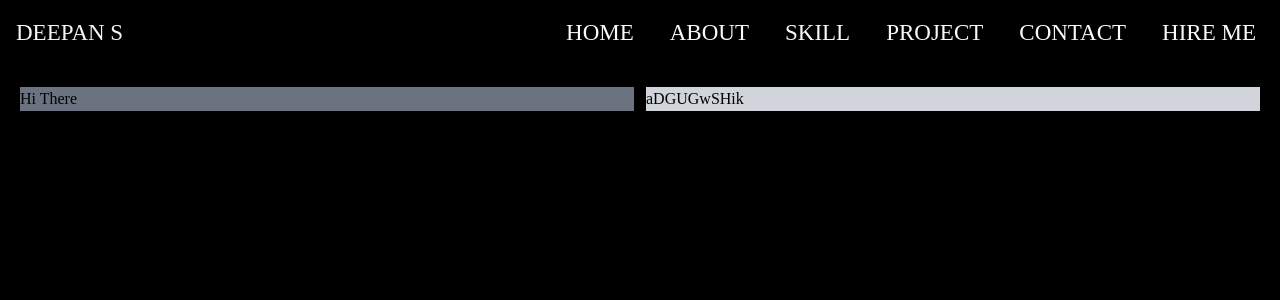
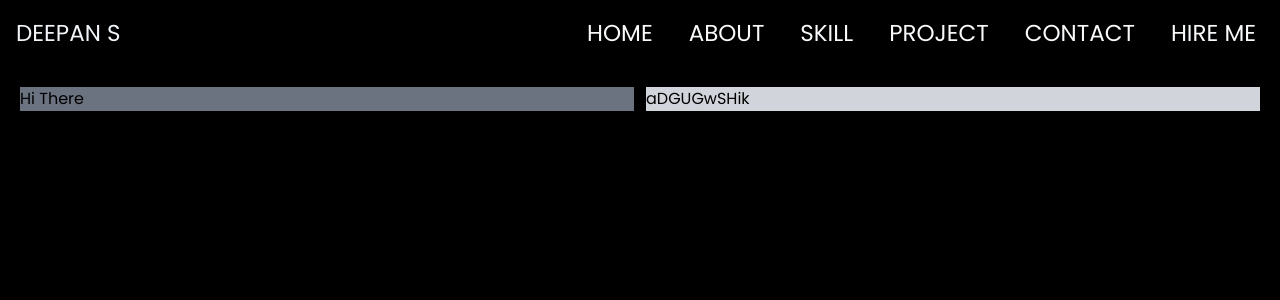
Before and after one commit to DeepanSenthilkumar005/reactportfolio, a React (Vite) app: page / in a window 1280 px wide. Shown: the top 300 px of the page. Built offline with nearby package versions, Linux system fonts and the light colour scheme.

Commit message:
fix:text changed

```diff
--- a/tailwind.config.js
+++ b/tailwind.config.js
@@ -29,7 +29,7 @@ module.exports = {
                  'satisfy': ['Satisfy', 'cursive'],
                   'shadows-into-light': ['Shadows Into Light','cursive'],
                    'sacramento': ['Sacramento', 'cursive'],
-                    'yellowtail': ['Yellowtail', 'cursive'],
+                    'yellowtail': ['Yellowtail','Poppins','Inter', 'cursive'],
                      'tangerine': ['Tangerine', 'cursive'],
            },
     },
```
